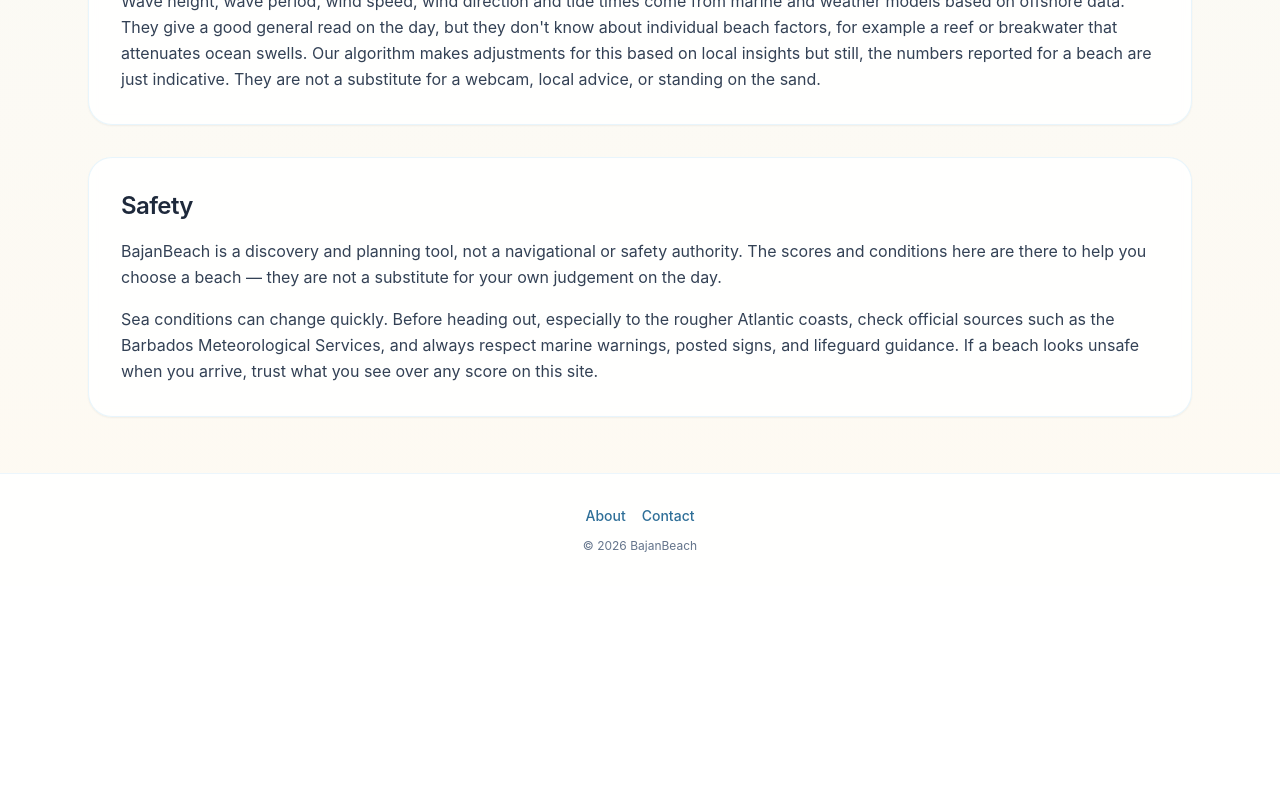
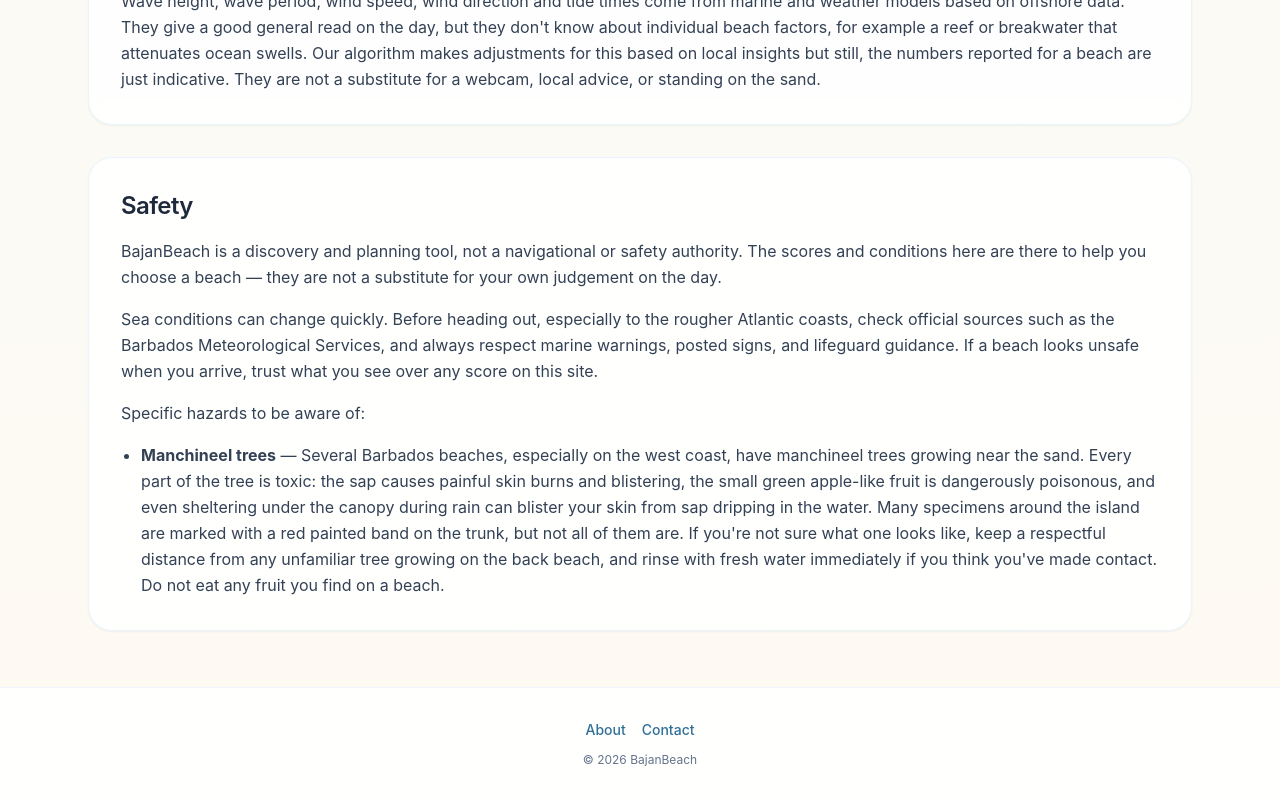
Before and after one commit to 246fox/bajanbeach, a Next.js app: page /about in a window 1280 px wide. Shown: the part 2073-2873 px from the top of the page. Before the commit the page ends 2659 px from the top, so only its background shows below. Built offline with nearby package versions, Linux system fonts and the light colour scheme.

Commit message:
feat(about): add manchineel tree safety warning
Co-authored-by: Cursor <cursoragent@cursor.com>

```diff
--- a/src/app/about/page.tsx
+++ b/src/app/about/page.tsx
@@ -169,6 +169,18 @@ export default function AboutPage() {
             posted signs, and lifeguard guidance. If a beach looks unsafe when you arrive, trust what you see over any
             score on this site.
           </p>
+          <p>Specific hazards to be aware of:</p>
+          <ul className="list-disc space-y-2 pl-5">
+            <li>
+              <strong>Manchineel trees</strong> — Several Barbados beaches, especially on the west coast, have
+              manchineel trees growing near the sand. Every part of the tree is toxic: the sap causes painful skin burns
+              and blistering, the small green apple-like fruit is dangerously poisonous, and even sheltering under the
+              canopy during rain can blister your skin from sap dripping in the water. Many specimens around the island
+              are marked with a red painted band on the trunk, but not all of them are. If you&apos;re not sure what one
+              looks like, keep a respectful distance from any unfamiliar tree growing on the back beach, and rinse with
+              fresh water immediately if you think you&apos;ve made contact. Do not eat any fruit you find on a beach.
+            </li>
+          </ul>
         </AboutCard>
       </div>
     </main>
```
